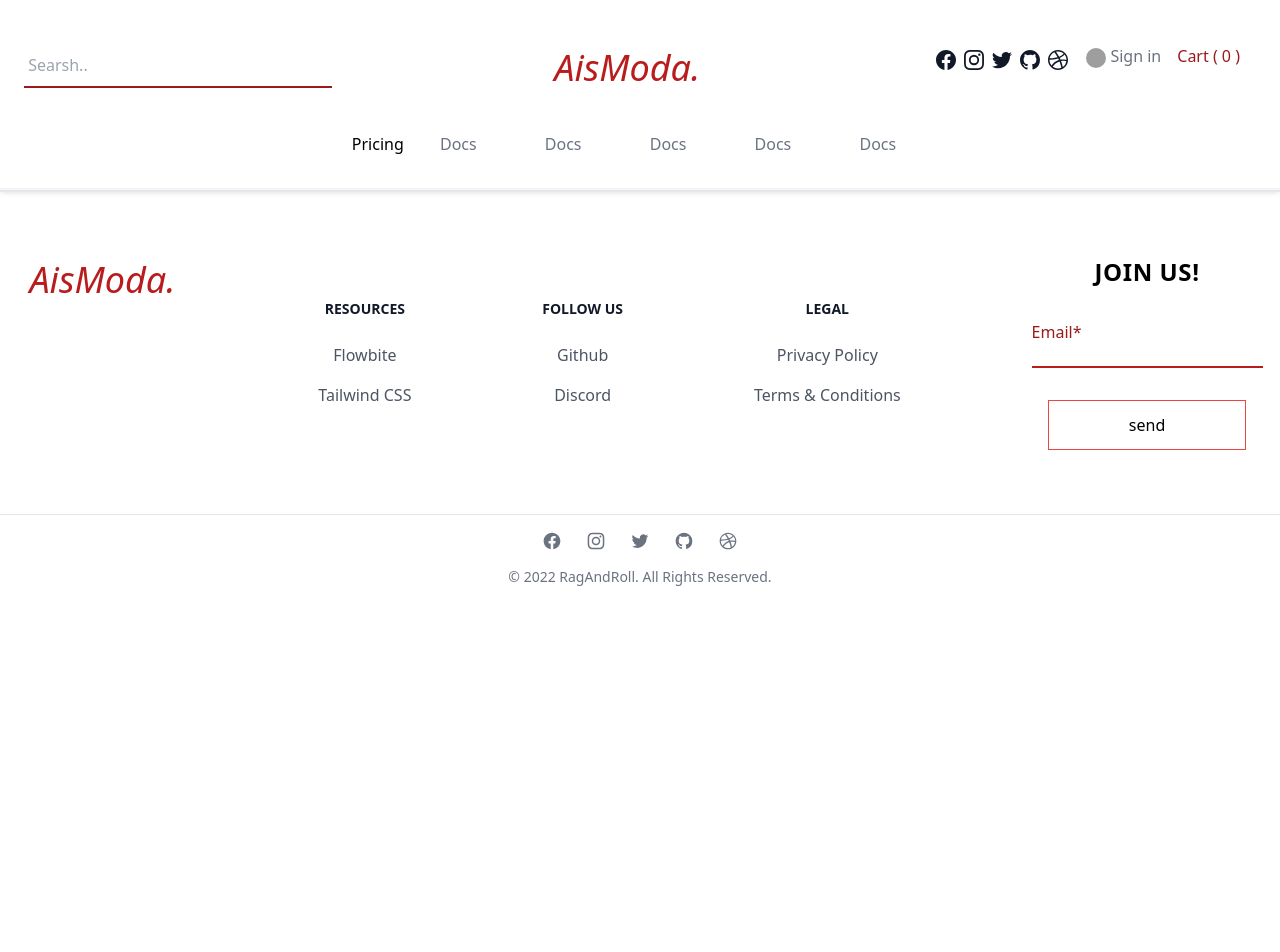
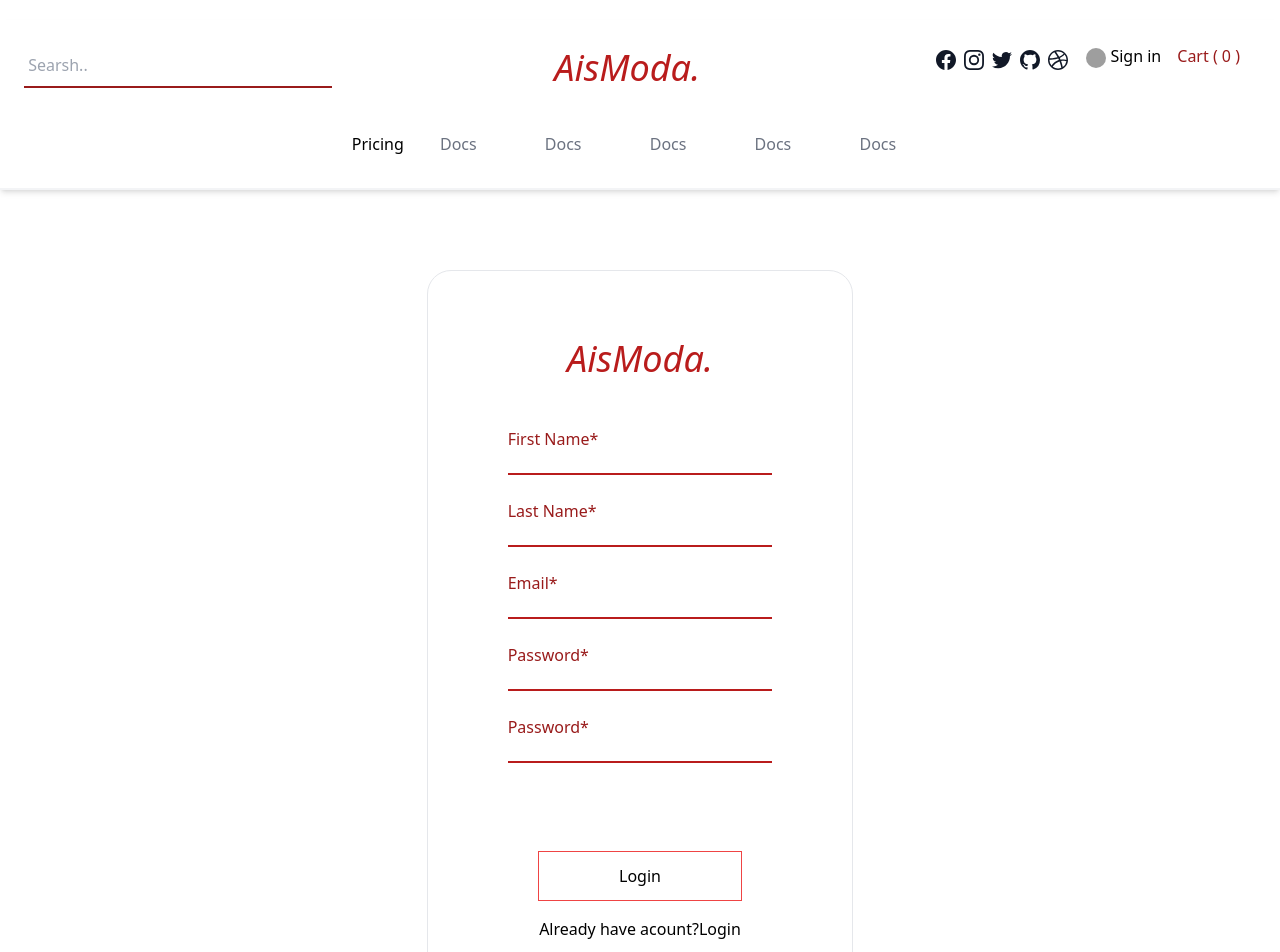
Before and after one commit to Drastick17/MarketPlace_AisModa, a React (Create React App) app: page /register in a window 1280 px wide. Shown: the top 952 px of the page. Before the commit the page ends 800 px from the top, so only its background shows below. Built offline with nearby package versions, Linux system fonts and the light colour scheme; grey boxes are pictures that could not be loaded.

Commit message:
login and register

```diff
--- a/src/App.jsx
+++ b/src/App.jsx
@@ -1,8 +1,10 @@
 import Footer from "./components/Footer";
 import HomePage from "./components/HomePage";
 import Navbar from "./components/Navbar";
+import Register from "./components/Register";
 import { BrowserRouter as Router, Routes, Route } from 'react-router-dom'
 import ProductView from "./components/ProductView";
+import Login from "./components/Login";
 function App() {
   return (
     <>
@@ -14,6 +16,8 @@ function App() {
 
           <Route path="/" element={<HomePage />}/>
           <Route path="productview/" element={<ProductView/>}/>
+          <Route path="register/" element={<Register/>}/>
+          <Route path="login/" element={<Login/>}/>
 
         </Routes>
 
--- a/src/components/Header.jsx
+++ b/src/components/Header.jsx
@@ -16,12 +16,12 @@ const Header = () => {
 
                 <div class="flex justify-center items-center">
 
-                    <button class="group-hover:bg-opacity-90 hover:bg-gray-100 p-6 px-12 mt-8 p-3 border-2 border-white
+                    <button class="group-hover:bg-opacity-90 hover:bg-gray-100  hover:text-red-600 text-md font-semibold text-gray-50 p-6 px-12 mt-8 p-3 border-2 border-white
                     ">
-                        <span class="text-md font-semibold text-gray-50 hover:text-red-600">
+
 
                         Shop the collection
-                        </span>
+
                     </button>
                 </div>
             </div>
--- a/src/components/Login.jsx
+++ b/src/components/Login.jsx
@@ -2,7 +2,39 @@ import React from 'react'
 
 const Login = () => {
   return (
-    <div>Login</div>
+    <div class="flex justify-center items-center">
+
+    <div className='flex flex-col items-center justify-center my-20  pt-16 w-1/3 h-full border rounded-3xl  '>
+      <div class="flex justify-center ">
+        <div class="flex justify-center items-center">
+          <span class=" pt-1 mx-3 whitespace-nowrap text-4xl italic font-light text-red-700 hover:text-gray-900">AisModa.</span>
+        </div>
+      </div>
+      <form action="" className='px-20 py-12 w-full flex-col space-y-6'>
+        <div className='flex flex-col '>
+          <label htmlFor="input_email" className='text-left text-red-800'>Email*</label>
+          <input type="email" name="email" id="input_email"
+            class="leading-none focus:outline-none border-b-2 hover:border-b-3 border-red-700" />
+        </div>
+        <div className='flex  flex-col  '>
+          <label htmlFor="password" className='text-left text-red-800'>Password*</label>
+          <input type={"password"} name="email" id="password"
+            class="leading-none focus:outline-none border-b-2 hover:border-b-3 border-red-700" />
+        </div>
+
+
+        <div className='mt-16 pt-16 flex justify-center'>
+          <input type="submit" value="Login"
+            className='px-20 py-3 border border-red-500'
+          />
+        </div>
+      </form>
+      <h6>
+
+      No have acount? Sign Up
+      </h6>
+    </div>
+  </div>
   )
 }
 
--- a/src/components/Navbar.jsx
+++ b/src/components/Navbar.jsx
@@ -60,10 +60,10 @@ const Navbar = () => {
                             </a>
                         </div>
 
-                        <a href="#" class=" whitespace-nowrap text-base  text-gray-500 hover:text-gray-900">
+                        <NavLink to="register" class=" whitespace-nowrap text-base  text-gray-500 hover:text-gray-900">
                             <img class="m-1 inline-block h-5 w-5 rounded-full ring-2 ring-white" src="https://upload.wikimedia.org/wikipedia/commons/7/7c/Profile_avatar_placeholder_large.png" alt="" />
                             Sign in
-                        </a>
+                        </NavLink>
                         <a href="#" class=" mx-4 whitespace-nowrap text-base  text-red-800 hover:text-gray-900"> Cart
                             ( 0 )
                         </a>
--- a/src/components/ProductView.jsx
+++ b/src/components/ProductView.jsx
@@ -19,7 +19,7 @@ const ProductView = () => {
               <div class="slider">
                 <div class="slide-ana lg:relative">
                   <div class="flex" >
-                    <img src="https://i.ibb.co/fMGD6ZC/eugene-chystiakov-3ne-Swyntb-Q8-unsplash-1-removebg-preview-3-1.png" alt="A black chair with wooden legs" class="w-full h-full" />
+                    <img src="https://tailwindui.com/img/ecommerce-images/product-page-01-related-product-01.jpg" alt="A black chair with wooden legs" class="w-full h-full" />
                   </div>
 
                 </div>
--- /dev/null
+++ b/src/components/Register.jsx
@@ -0,0 +1,61 @@
+import React from 'react'
+import { Link, NavLink } from 'react-router-dom'
+
+const Register = () => {
+  return (
+    <div class="flex justify-center items-center">
+
+      <div className='flex flex-col items-center justify-center my-20  pt-16  md:w-1/3 h-full border rounded-3xl  '>
+        <div class="flex justify-center ">
+          <div class="flex justify-center items-center">
+            <span class=" pt-1 mx-3 whitespace-nowrap text-4xl italic font-light text-red-700 hover:text-gray-900">AisModa.</span>
+          </div>
+        </div>
+        <form action="" className='px-20 pt-12 w-full flex-col space-y-6'>
+
+          <div className='flex flex-col '>
+            <label htmlFor="name" className='text-left text-red-800'>First Name*</label>
+            <input type="text" name="name" id="name"
+              class="leading-none focus:outline-none border-b-2 hover:border-b-3 border-red-700" />
+          </div>
+          <div className='flex flex-col '>
+            <label htmlFor="Last" className='text-left text-red-800'>Last Name*</label>
+            <input type="text" name="Last" id="Last"
+              class="leading-none focus:outline-none border-b-2 hover:border-b-3 border-red-700" />
+          </div>
+          <div className='flex flex-col '>
+            <label htmlFor="input_email" className='text-left text-red-800'>Email*</label>
+            <input type="email" name="email" id="input_email"
+              class="leading-none focus:outline-none border-b-2 hover:border-b-3 border-red-700" />
+          </div>
+          <div className='flex  flex-col  '>
+            <label htmlFor="password" className='text-left text-red-800'>Password*</label>
+            <input type={"password"} name="email" id="password"
+              class="leading-none focus:outline-none border-b-2 hover:border-b-3 border-red-700" />
+          </div>
+          <div className='flex  flex-col  '>
+            <label htmlFor="password" className='text-left text-red-800'>Password*</label>
+            <input type={"password"} name="email" id="password"
+              class="leading-none focus:outline-none border-b-2 hover:border-b-3 border-red-700" />
+          </div>
+
+
+
+          <div className='mt-16 pt-16 flex justify-center'>
+            <input type="submit" value="Login"
+              className='px-20 p-3 border border-red-500'
+            />
+          </div>
+        </form>
+        <h6 class="mb-16 mt-4"> Already have acount?
+          <NavLink class="text-blue-500 font-bold " to="login">
+            Login
+          </NavLink>
+
+        </h6>
+      </div>
+    </div>
+  )
+}
+
+export default Register
```
